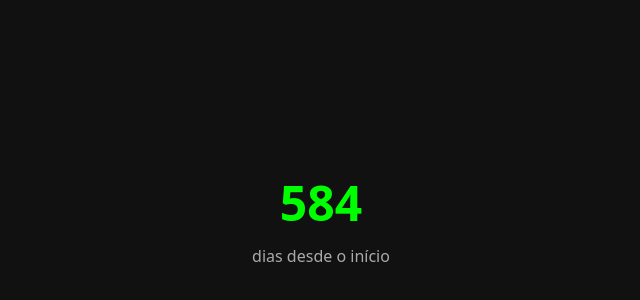
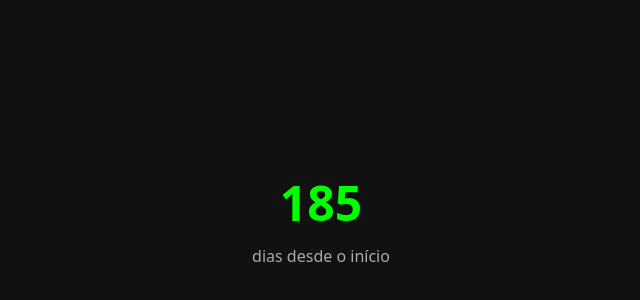
Before and after one commit to fustecdev-edu-app/contador, a plain HTML site: page contador-dias/index.html in a window 1280 px wide. Shown: the part 182-482 px from the top of the page, 319-959 px from the left. Drawn offline with Linux system fonts and the light colour scheme.

Commit message:
Update index.html

```diff
--- a/contador-dias/index.html
+++ b/contador-dias/index.html
@@ -31,7 +31,7 @@
 
   <script>
     // ✅ Configure aqui a data de início
-    const dataInicio = new Date("2024-03-24");
+    const dataInicio = new Date("2025-04-27");
 
     // Função que calcula os dias desde a data de início
     function diasDesdeInicio() {
```
